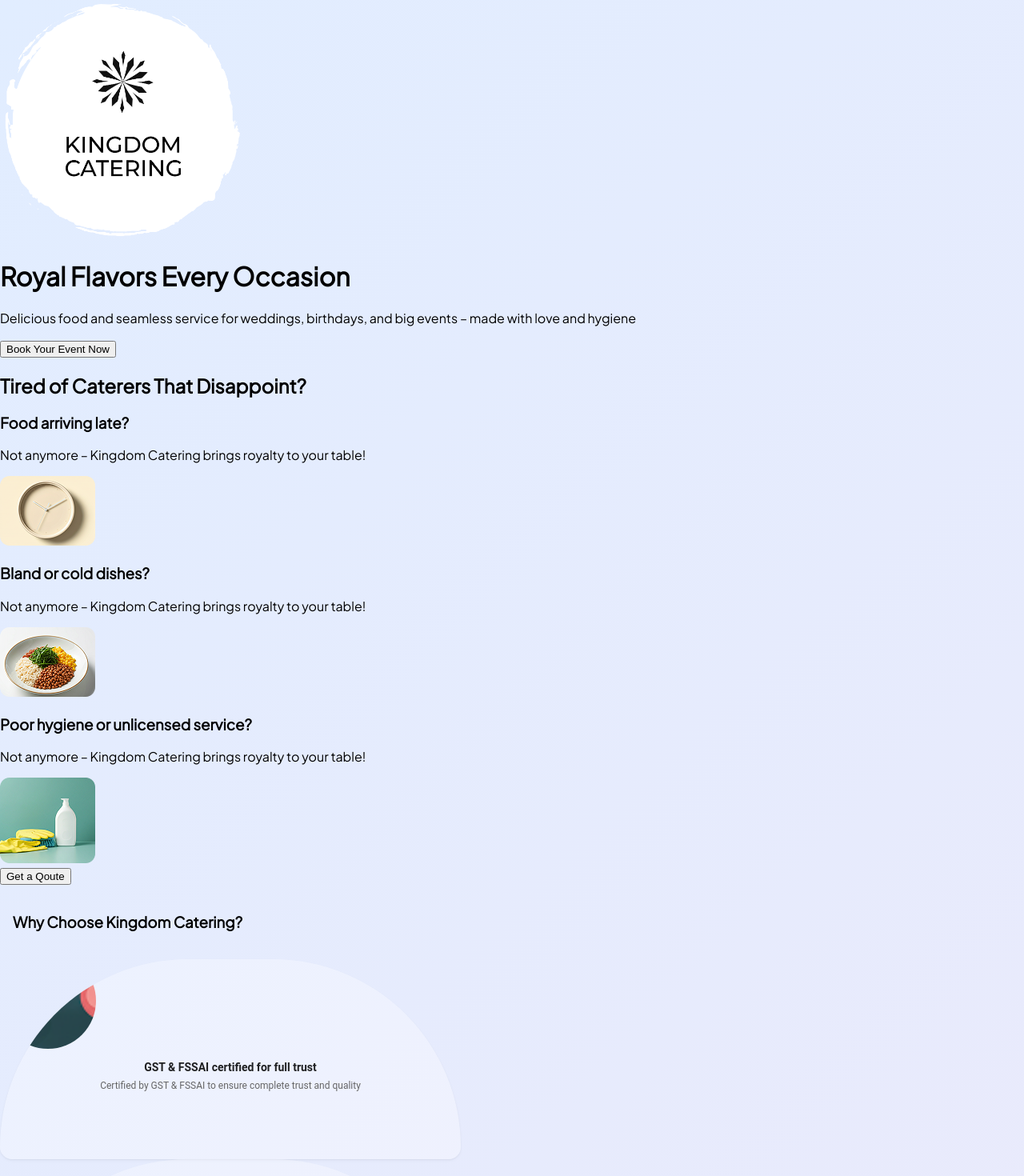
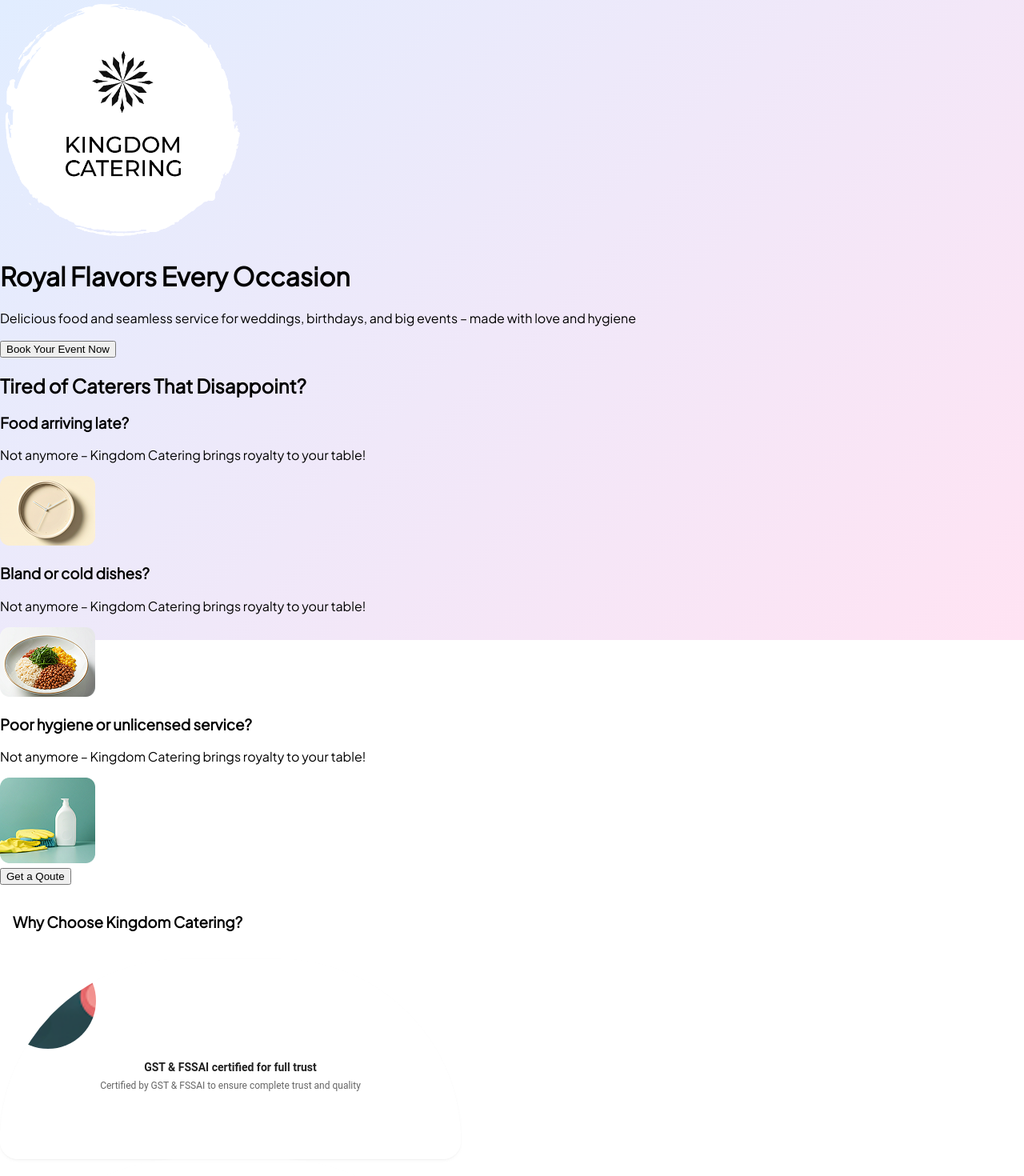
Before and after one commit to Michael-richard-658/Kingdom-catering, a Next.js app: page / in a window 1280 px wide. Shown: the top 1470 px of the page at 80% size. Built offline with nearby package versions, Linux system fonts and the light colour scheme.

Commit message:
update icon

```diff
--- a/src/app/components/third-section/ThirdSection.tsx
+++ b/src/app/components/third-section/ThirdSection.tsx
@@ -19,13 +19,13 @@ function ThirdSection() {
               key={index}
               className="third-section-card"
               sx={{
-                borderBottomLeftRadius: "16px",
-                borderBottomRightRadius: "16px",
+                borderBottomLeftRadius: "24px",
+                borderBottomRightRadius: "24px",
                 borderTopLeftRadius: "250px",
                 borderTopRightRadius: "250px",
                 boxShadow: "0 1px 2px rgba(0, 0, 0, 0.04), 0 2px 4px rgba(0, 0, 0, 0.03)",
                 overflow: "hidden",
-                backgroundColor: "rgba(255, 255, 255, 0.3)",
+                backgroundColor: "rgba(255, 255, 255, 0.45)",
                 width: "45%",
                 minHeight: 250
               }}
--- a/src/app/global.css
+++ b/src/app/global.css
@@ -1,5 +1,5 @@
-
-body, html {
+body,
+html {
   margin: 0;
   padding: 0;
   overflow-x: hidden;
@@ -7,15 +7,32 @@ body, html {
   font-family: 'Plus Jakarta Sans', sans-serif;
   scrollbar-width: none;
 }
+
 body::-webkit-scrollbar {
   display: none;
 }
+
+.static-background {
+  position: fixed;
+  /* Keep it static while scrolling */
+  top: 0;
+  left: 0;
+  width: 100%;
+  height: 100%;
+ background: linear-gradient(135deg, rgb(225, 237, 255) 0%, #ffe3f3 100%);
+
+
+
+  z-index: -1;
+  /* Push behind all other content */
+
+}
+
 .components-container {
   margin: 0;
-   width: 100vw;
+  width: 100vw;
   max-width: 100vw;
   box-sizing: border-box;
   height: auto;
-  background: linear-gradient(135deg, rgb(225, 237, 255) 0%, #ffe3f3 100%);
-
+  position: relative;
 }
--- a/src/app/page.tsx
+++ b/src/app/page.tsx
@@ -9,19 +9,20 @@ import SixthSection from "./components/sixth-section/SixthSection";
 import SeventhSection from "./components/seventh-section/SeventhSection";
 import About from "./components/about/About";
 
-
 export default function Home() {
   return (
+    <>
+      <div className="static-background" />
       <div className="components-container">
         <Hero />
         <SecondSection />
         <ThirdSection />
         <ForthSection />
-      <FifthSection  />
+        <FifthSection />
         <SixthSection />
         <SeventhSection />
         <About />
       </div>
-
+    </>
   );
 }
```
Lines whose indentation alone changed are shown as unchanged.
